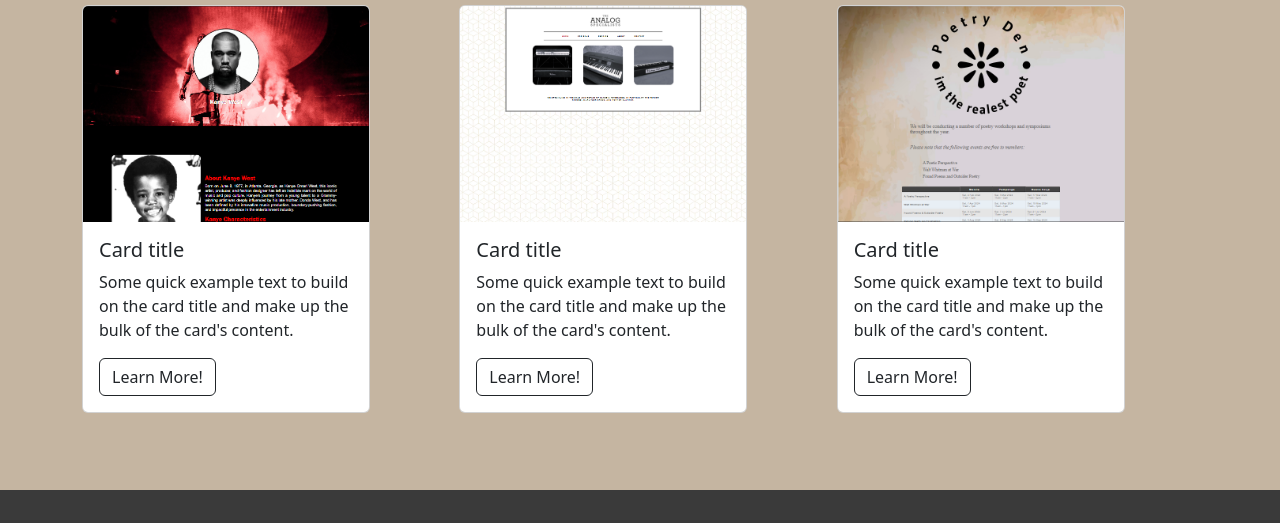
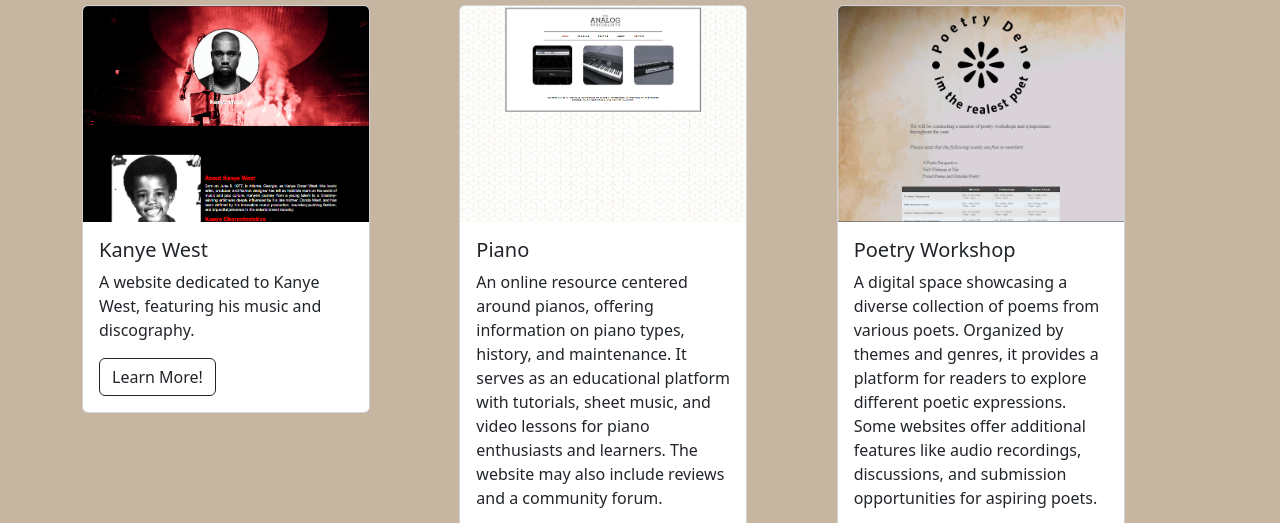
Before and after one commit to emangtg/Portfolio, a plain HTML site: page portfolio.html in a window 1280 px wide. Shown: the part 190-713 px from the top of the page. Drawn offline with nearby package versions, Linux system fonts and the light colour scheme.

Commit message:
Commit i forgot kung pang ilan

```diff
--- a/portfolio.html
+++ b/portfolio.html
@@ -62,8 +62,8 @@
           <div class="card" style="width: 18rem;">
             <img src="images/kanye.png" class="card-img-top" alt="...">
             <div class="card-body">
-              <h5 class="card-title">Card title</h5>
-              <p class="card-text">Some quick example text to build on the card title and make up the bulk of the card's content.</p>
+              <h5 class="card-title">Kanye West</h5>
+              <p class="card-text">A website dedicated to Kanye West, featuring his music and discography.</p>
               <a href="#" class="btn btn-outline-dark">Learn More!</a>
             </div>
           </div>
@@ -72,8 +72,8 @@
           <div class="card" style="width: 18rem;">
             <img src="images/piano.png" class="card-img-top" alt="...">
             <div class="card-body">
-              <h5 class="card-title">Card title</h5>
-              <p class="card-text">Some quick example text to build on the card title and make up the bulk of the card's content.</p>
+              <h5 class="card-title">Piano</h5>
+              <p class="card-text">An online resource centered around pianos, offering information on piano types, history, and maintenance. It serves as an educational platform with tutorials, sheet music, and video lessons for piano enthusiasts and learners. The website may also include reviews and a community forum.</p>
               <a href="#" class="btn btn-outline-dark">Learn More!</a>
             </div>
           </div>
@@ -82,8 +82,9 @@
           <div class="card" style="width: 18rem;">
             <img src="images/poetry.png" class="card-img-top" alt="...">
             <div class="card-body">
-              <h5 class="card-title">Card title</h5>
-              <p class="card-text">Some quick example text to build on the card title and make up the bulk of the card's content.</p>
+              <h5 class="card-title">Poetry Workshop</h5>
+              <p class="card-text">
+                A digital space showcasing a diverse collection of poems from various poets. Organized by themes and genres, it provides a platform for readers to explore different poetic expressions. Some websites offer additional features like audio recordings, discussions, and submission opportunities for aspiring poets.</p>
               <a href="#" class="btn btn-outline-dark">Learn More!</a>
             </div>
           </div>
```
